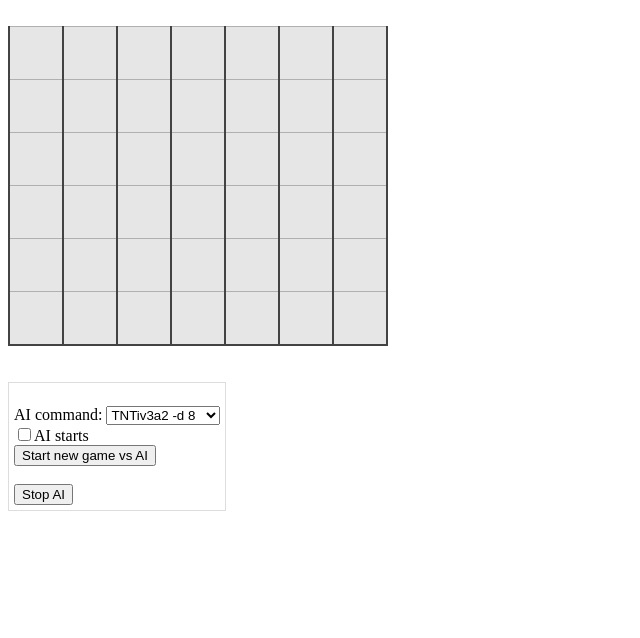
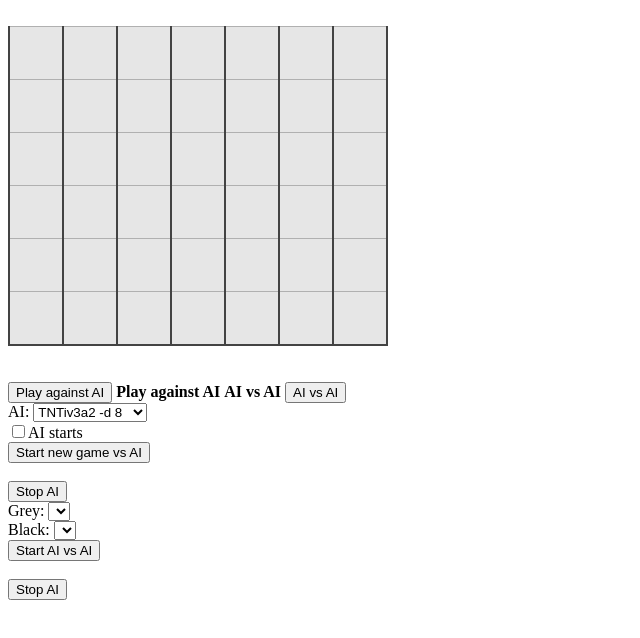
Before and after one commit to ludopulles/science-maker-codecup-demo, a plain HTML site: page interface/index.html in a window 1280 px wide. Shown: the whole page, without its empty margins (0-640 px from the left). Drawn offline with nearby package versions, Linux system fonts and the light colour scheme; no server answers.

Commit message:
Update index.html

```diff
--- a/interface/index.html
+++ b/interface/index.html
@@ -17,14 +17,27 @@
 </div>
 <br>
 <br>
-<div style="border:1px #ddd solid;display:inline-block;padding:5px">
-	<input type="button" id="ainextmove" onclick="doNextMove()"><br>
-	AI command: <select id="aicmdselect"></select><br>
+<input type="button" onclick="showPlayervsai()" id="showplayervsai" value="Play against AI">
+<span id="playervsaishown"><b>Play against AI</b></span>
+<span id="aivsaishown"><b>AI vs AI</b></span>
+<input type="button" onclick="showAivsai()" id="showaivsai" value="AI vs AI"><br>
+<div class="selectDiv" id="playervsai">
+
+	AI: <select id="aicmdselect"></select><br>
 	<label for="aistarts"><input type="checkbox" id="aistarts" name="aistarts">AI starts</label><br>
 	<input type="button" onclick="newgamevsai()" value="Start new game vs AI"><br>
 	<br>
 	<input type="button" onclick="aistop()" value="Stop AI">
-	<span id="aistatus"></span>
+	<span id="aistatus1"></span>
+</div>
+<div class="selectDiv" id="aivsai">
+
+	Grey: <select id="aicmdselect1"></select><br>
+	Black: <select id="aicmdselect2"></select><br>
+	<input type="button" onclick="newaivsai()" value="Start AI vs AI"><br>
+	<br>
+	<input type="button" onclick="aistop()" value="Stop AI">
+	<span id="aistatus2"></span>
 </div>
 </body>
 </html>
```
